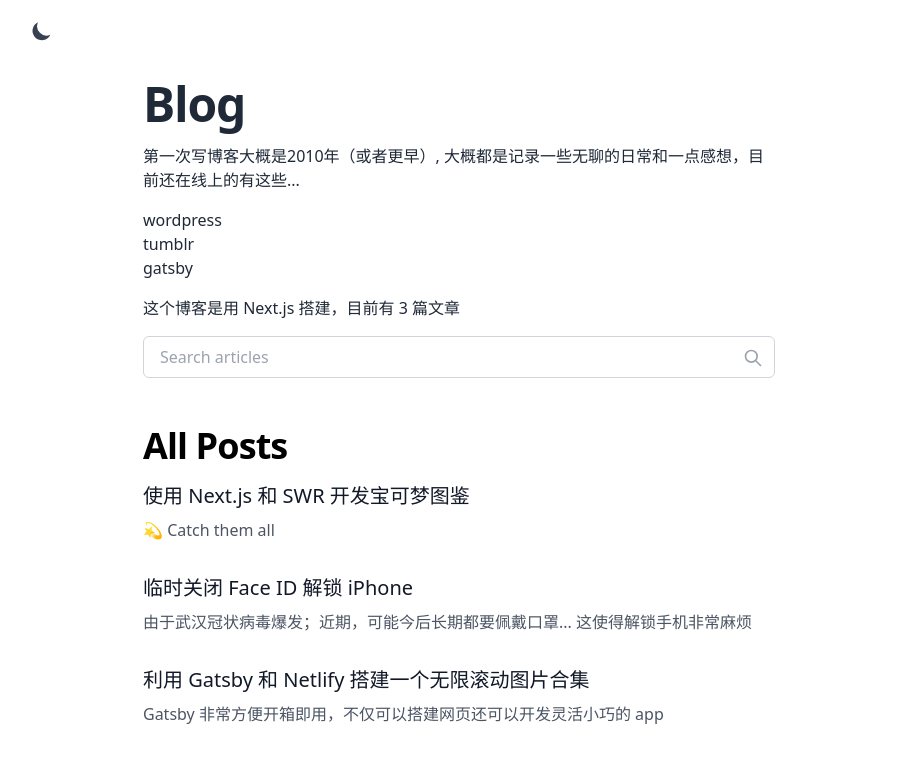
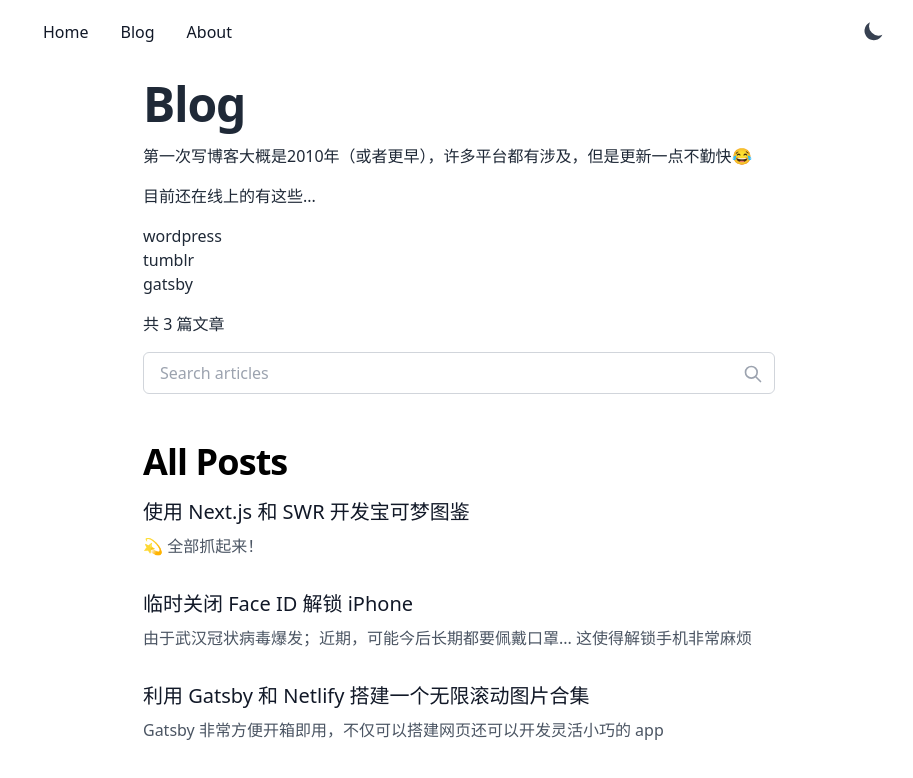
Before and after one commit to teaware/ajiang.co, a Next.js app: page /blog in a window 1280 px wide. Shown: the top 778 px of the page, without its empty margins (181-1094 px from the left). Built offline with nearby package versions, Linux system fonts and the light colour scheme; what @tailwindcss/typography would draw is missing.

Commit message:
🤔 fix up

```diff
--- a/components/Container.js
+++ b/components/Container.js
@@ -188,11 +188,11 @@
       </Head>
 
       <div className="flex flex-col w-full min-h-screen font-sans text-base antialiased text-gray-800 bg-white dark:text-white dark:bg-gray-600">
-        <nav className="absolute top-0 left-1/2 transform -translate-x-1/2 flex justify-between items-center text-base max-w-4xl w-full p-4 mt-safe-top z-10">
+        <nav className="absolute top-0 left-1/2 transform -translate-x-1/2 flex justify-between items-center text-base w-full max-w-4xl p-4 mt-safe-top z-10">
           <a href="#skip" className="sr-only focus:not-sr-only">
             Skip to content
           </a>
-          {/* <div className="hidden sm:block">
+          <div className="hidden sm:block">
             <NextLink href="/">
               <a className="p-1 sm:p-4 text-gray-900 dark:text-gray-100">
                 Home
@@ -216,7 +216,7 @@
             animate={isOpen ? 'open' : 'closed'}
           >
             <MenuToggle toggle={() => toggleOpen()} />
-          </motion.div> */}
+          </motion.div>
 
           <button
             aria-label="Toggle Dark Mode"
--- a/data/blog/pokedex.mdx
+++ b/data/blog/pokedex.mdx
@@ -1,8 +1,8 @@
 ---
-title: "使用 Next.js 和 SWR 开发宝可梦图鉴"
-publishedAt: "2020-09-24"
-summary: "💫 Catch them all"
-image: "/img/pokedex/banner.png"
+title: '使用 Next.js 和 SWR 开发宝可梦图鉴'
+publishedAt: '2020-09-24'
+summary: '💫 全部抓起来！'
+image: '/img/pokedex/banner.png'
 ---
 
 <Image
--- a/pages/blog.js
+++ b/pages/blog.js
@@ -25,9 +25,9 @@
           Blog
         </h1>
         <p className="mb-4">
-          第一次写博客大概是2010年（或者更早）,
-          大概都是记录一些无聊的日常和一点感想，目前还在线上的有这些...
+          第一次写博客大概是2010年（或者更早），许多平台都有涉及，但是更新一点不勤快😂
         </p>
+        <p className="mb-4">目前还在线上的有这些...</p>
         <ul className="mb-4">
           <li>
             <a
@@ -60,9 +60,7 @@
             </a>
           </li>
         </ul>
-        <p className="mb-4">
-          {`这个博客是用 Next.js 搭建，目前有 ${posts.length} 篇文章`}
-        </p>
+        <p className="mb-4">{`共 ${posts.length} 篇文章`}</p>
         <div className="relative w-full mb-4">
           <input
             aria-label="Search articles"
--- a/pages/index.js
+++ b/pages/index.js
@@ -6,20 +6,11 @@
     <Container title="阿江" description="be water my friend">
       <div className="h-screen overflow-x-hidden">
         <div className="h-3/4 relative flex flex-col items-center justify-center lg:items-stretch">
-          <div className="grid justify-center px-4 ml-0 lg:self-start lg:ml-48">
+          <div className="w-full max-w-4xl grid justify-center lg:justify-start px-4 mx-auto">
             <h1 className="text-6xl lg:text-8xl text-black mb-4 dark:text-gray-100">
               water <span className="animate-otter inline-block">🦦</span>
             </h1>
-            <p className="block self-end ml-auto text-xl font-mono">
-              <a
-                className="dark:text-gray-100 pb-1 border-double border-b-4 border-transparent hover:border-current transition-all duration-500 ease-in-out"
-                href="https://blog.ajiang.co"
-                target="_blank"
-                rel="noopener noreferrer"
-              >
-                go to my blog
-              </a>
-            </p>
+            <p className="block self-end ml-auto text-xl font-mono">flows</p>
           </div>
           <svg
             className="absolute bottom-0 left-0 block w-full h-20 lg:h-40 max-h-screen fill-current text-green-600 dark:text-green-900"
```
Also changed, not shown: package.json (+3 -4 lines), 1 other file (tests, documents, lock files or other folders).
